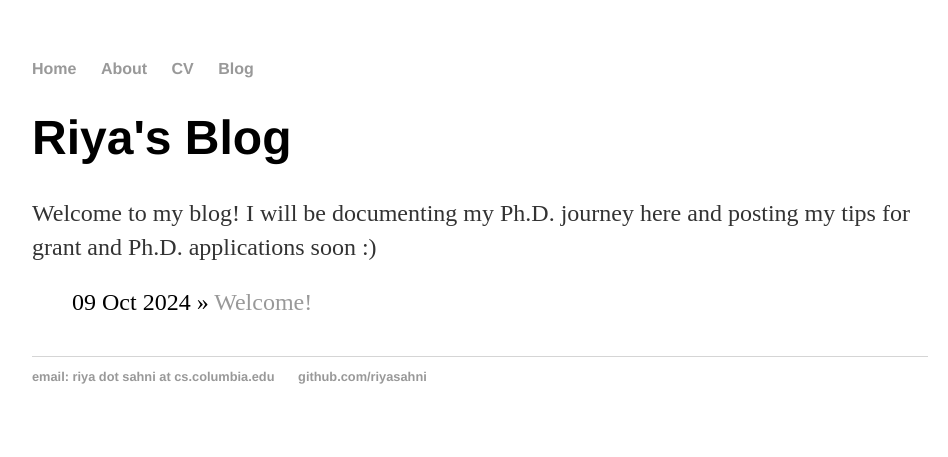
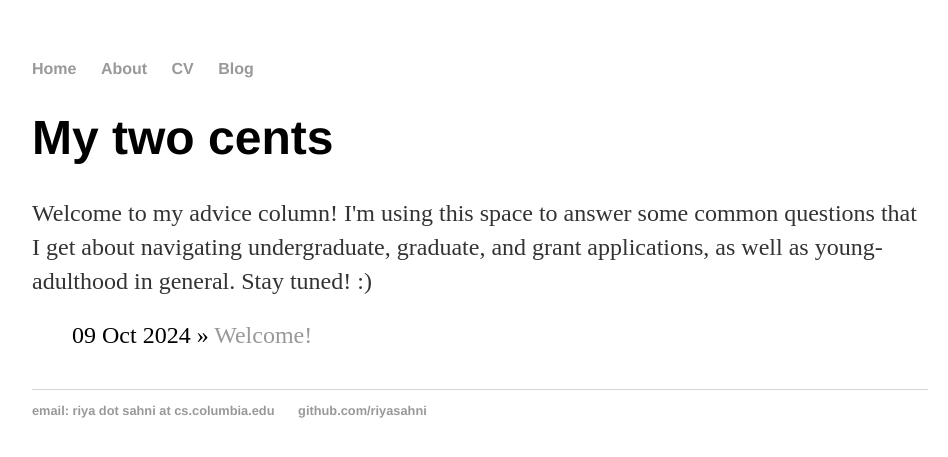
Before and after one commit to riyasahni/riyasahni.github.io, a Jekyll site: the page built from blog/index.html, in a window 1280 px wide. Shown: the top 457 px of the page, without its empty margins (160-1108 px from the left). Built offline with Jekyll 4.4.1, drawn with Linux system fonts in a browser that asks for light colours.

Commit message:
Update index.html

```diff
--- a/blog/index.html
+++ b/blog/index.html
@@ -1,9 +1,9 @@
 ---
 layout: default
-title: Riya's Blog
+title: My two cents
 ---
 	<h1>{{ page.title }}</h1>
-	<p>Welcome to my blog! I will be documenting my Ph.D. journey here and posting my tips for grant and Ph.D. applications soon :) </p>
+	<p>Welcome to my advice column! I'm using this space to answer some common questions that I get about navigating undergraduate, graduate, and grant applications, as well as young-adulthood in general. Stay tuned! :) </p>
 	<ul class="posts">
 
 	  {% for post in site.posts %}
```
